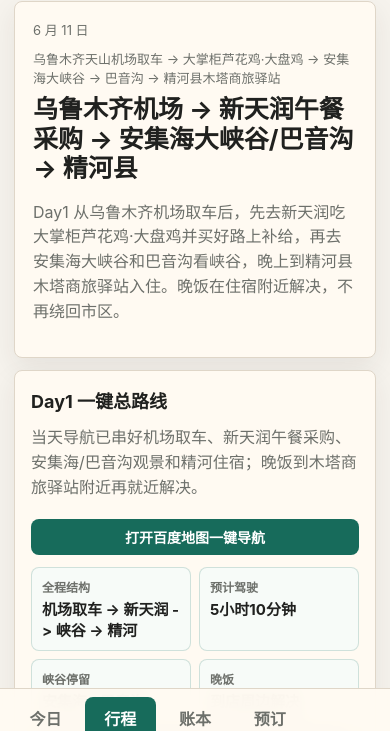
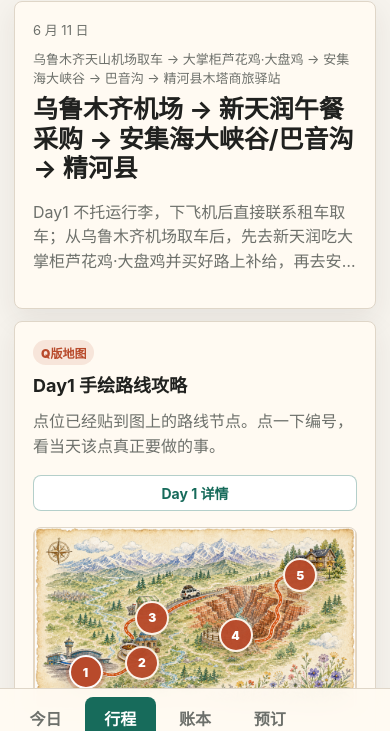
Before and after one commit to liyxianren/lvyou, a Flask app: page /day/day1 in a window 390 px wide. Shown: the part 97-828 px from the top of the page. Run offline with Flask 3, Linux system fonts and the light colour scheme; some libraries are stand-ins or nearby versions.

Commit message:
Update itinerary visual guide maps

```diff
--- a/content/day1.md
+++ b/content/day1.md
@@ -15,7 +15,7 @@ Day1 一键总路线是当天主导航，已经串好机场取车、新天润午
 
 ## 当天重点
 
-机场取车后直接去新天润，不进乌鲁木齐老城区。午餐和采购合并在一个街区处理，目标是 14:30 前离开新天润。
+不托运行李，下飞机后直接联系租车取车，不等行李转盘。机场取车后直接去新天润，不进乌鲁木齐老城区。午餐和采购合并在一个街区处理，目标是 14:30 前离开新天润。
 
 这顿可以吃正式新疆菜，但不要把它做成慢节奏城市饭局：如果上菜慢，就减少菜品或打包；如果 14:25 还没完成采购，只买水、咖啡、馕、湿巾后立刻走。
 
--- a/static/app.js
+++ b/static/app.js
@@ -145,6 +145,26 @@ function updateTimelineState() {
 
 updateTimelineState();
 window.setInterval(updateTimelineState, 30000);
+
+function activateVisualGuidePoint(root, id) {
+  root.querySelectorAll("[data-guide-point]").forEach((button) => {
+    button.setAttribute("aria-pressed", button.dataset.guidePoint === id ? "true" : "false");
+  });
+  root.querySelectorAll("[data-guide-detail]").forEach((detail) => {
+    detail.hidden = detail.dataset.guideDetail !== id;
+  });
+}
+
+document.querySelectorAll("[data-visual-guide]").forEach((root) => {
+  const buttons = [...root.querySelectorAll("[data-guide-point]")];
+  buttons.forEach((button) => {
+    button.addEventListener("click", () => {
+      activateVisualGuidePoint(root, button.dataset.guidePoint);
+    });
+  });
+  const active = buttons.find((button) => button.getAttribute("aria-pressed") === "true") || buttons[0];
+  if (active) activateVisualGuidePoint(root, active.dataset.guidePoint);
+});
 
 async function postJson(url, payload) {
   const response = await fetch(url, {
--- a/static/styles.css
+++ b/static/styles.css
@@ -97,6 +97,27 @@ body {
   line-height: 1.55;
 }
 
+.hero-panel > p,
+.route-overview-head p,
+.timeline-summary-body p,
+.trip-day-summary,
+.trip-day-next {
+  display: -webkit-box;
+  overflow: hidden;
+  -webkit-box-orient: vertical;
+}
+
+.hero-panel > p,
+.route-overview-head p {
+  -webkit-line-clamp: 3;
+}
+
+.timeline-summary-body p,
+.trip-day-summary,
+.trip-day-next {
+  -webkit-line-clamp: 2;
+}
+
 .day-meta,
 .section-head,
 .action-row {
@@ -682,6 +703,14 @@ body {
 .route-subtitle {
   margin: 0;
   font-size: 15px;
+}
+
+.route-secondary-links {
+  margin-top: -2px;
+}
+
+.route-secondary-links .map-link {
+  margin-top: 0;
 }
 
 .route-stop-list {
@@ -747,6 +776,187 @@ body {
   margin-top: 0;
 }
 
+.visual-guide {
+  display: grid;
+  gap: 16px;
+  padding: 18px;
+  width: min(1120px, calc(100vw - 28px));
+  margin-left: 50%;
+  transform: translateX(-50%);
+  overflow: hidden;
+}
+
+.visual-guide-head {
+  align-items: start;
+}
+
+.visual-guide-head p,
+.visual-guide-detail p {
+  margin: 6px 0 0;
+}
+
+.visual-guide-kicker {
+  display: inline-flex;
+  width: fit-content;
+  margin-bottom: 6px;
+  padding: 4px 8px;
+  border-radius: 999px;
+  background: rgba(184, 74, 43, 0.12);
+  color: var(--accent-2);
+  font-size: 12px;
+  font-weight: 900;
+}
+
+.visual-guide-layout {
+  display: grid;
+  grid-template-columns: 1fr;
+  gap: 12px;
+  align-items: stretch;
+}
+
+.visual-guide-map {
+  position: relative;
+  aspect-ratio: 16 / 9;
+  border: 1px solid var(--line);
+  border-radius: 8px;
+  overflow: hidden;
+  background: #ead7bd;
+  isolation: isolate;
+}
+
+.visual-guide-map img {
+  display: block;
+  width: 100%;
+  height: 100%;
+  object-fit: contain;
+}
+
+.visual-guide-point-grid {
+  position: absolute;
+  inset: 0;
+  z-index: 2;
+  pointer-events: none;
+}
+
+.visual-guide-point-card {
+  position: absolute;
+  left: var(--point-x);
+  top: var(--point-y);
+  display: grid;
+  width: 34px;
+  height: 34px;
+  min-height: 0;
+  padding: 0;
+  place-items: center;
+  border: 2px solid rgba(255, 250, 242, 0.95);
+  border-radius: 999px;
+  background: rgba(184, 74, 43, 0.96);
+  color: var(--ink);
+  box-shadow: 0 8px 18px rgba(65, 35, 18, 0.28);
+  cursor: pointer;
+  pointer-events: auto;
+  text-align: center;
+  transform: translate(-50%, -50%);
+}
+
+.visual-guide-point-card span {
+  display: inline-grid;
+  width: 100%;
+  height: 100%;
+  place-items: center;
+  border-radius: 999px;
+  background: transparent;
+  color: #fff;
+  font-size: 12px;
+  font-weight: 900;
+}
+
+.visual-guide-point-card strong {
+  position: absolute;
+  left: 40px;
+  top: -4px;
+  width: max-content;
+  max-width: 112px;
+  padding: 3px 7px;
+  border: 1px solid rgba(23, 107, 91, 0.16);
+  border-radius: 999px;
+  background: rgba(255, 250, 242, 0.92);
+  box-shadow: 0 4px 12px rgba(65, 35, 18, 0.12);
+  overflow-wrap: anywhere;
+  color: var(--ink);
+  font-size: 12px;
+  line-height: 1.15;
+  text-align: left;
+}
+
+.visual-guide-point-card small {
+  position: absolute;
+  left: 40px;
+  top: 22px;
+  width: max-content;
+  padding: 2px 6px;
+  border-radius: 999px;
+  background: rgba(255, 255, 255, 0.84);
+  color: var(--muted);
+  font-size: 11px;
+  line-height: 1.2;
+  white-space: nowrap;
+}
+
+.visual-guide-point-card[aria-pressed="true"] {
+  border-color: rgba(255, 255, 255, 0.98);
+  background: var(--accent-2);
+  color: var(--accent-2);
+  outline: 3px solid rgba(184, 74, 43, 0.22);
+}
+
+.visual-guide-point-card[aria-pressed="true"] span {
+  background: transparent;
+}
+
+.visual-guide-point-card[aria-pressed="true"] strong {
+  border-color: rgba(184, 74, 43, 0.32);
+  background: #fff4e8;
+  color: var(--accent-2);
+}
+
+.visual-guide-detail-stack {
+  min-width: 0;
+}
+
+.visual-guide-detail {
+  min-height: auto;
+  padding: 14px;
+  border: 1px solid rgba(23, 107, 91, 0.18);
+  border-radius: 8px;
+  background: #fff;
+}
+
+.visual-guide-detail[hidden] {
+  display: none;
+}
+
+.visual-guide-detail > span {
+  display: inline-flex;
+  width: fit-content;
+  margin-bottom: 10px;
+  padding: 4px 8px;
+  border-radius: 999px;
+  background: var(--soft);
+  color: var(--accent);
+  font-size: 12px;
+  font-weight: 900;
+}
+
+.visual-guide-detail h3 {
+  margin: 0;
+  font-size: 18px;
+}
+
+.visual-guide-detail .compact-list {
+  margin-top: 12px;
+}
+
 .compact-list,
 .info-block ul {
   margin: 0;
@@ -1181,7 +1391,8 @@ button.secondary {
 
 @media (max-width: 680px) {
   .plan-option-grid,
-  .plan-option-detail-grid {
+  .plan-option-detail-grid,
+  .visual-guide-layout {
     grid-template-columns: 1fr;
   }
 
@@ -1216,6 +1427,25 @@ button.secondary {
     min-height: auto;
   }
 
+  .visual-guide-head {
+    display: grid;
+    gap: 8px;
+  }
+
+  .visual-guide-head .map-link {
+    width: 100%;
+  }
+
+  .visual-guide-map,
+  .visual-guide-map img {
+    min-height: 0;
+  }
+
+  .visual-guide-point-card strong,
+  .visual-guide-point-card small {
+    display: none;
+  }
+
 }
 
 @media (max-width: 380px) {
@@ -1247,6 +1477,11 @@ button.secondary {
 
   .status-form {
     grid-template-columns: 1fr;
+  }
+
+  .visual-guide-point-card {
+    width: 30px;
+    height: 30px;
   }
 }
 
--- a/templates/day.html
+++ b/templates/day.html
@@ -13,6 +13,12 @@
   <p>{{ day.summary }}</p>
 </section>
 
+{% if day.visual_guide is defined %}
+  {% set guide = day.visual_guide %}
+  {% set guide_day = day %}
+  {% include "visual_guide.html" %}
+{% endif %}
+
 {% if day.overview_map is defined %}
 <section class="section route-overview" id="day-route-map">
   <div class="section-head route-overview-head">
@@ -24,11 +30,6 @@
     </div>
     <div class="map-link-grid">
       <a class="map-link map-link-primary" href="{{ day.overview_map.url }}" target="_blank" rel="noopener">{{ day.overview_map.action_label }}</a>
-      {% if day.overview_map.secondary_links is defined %}
-        {% for link in day.overview_map.secondary_links %}
-        <a class="map-link" href="{{ link.url }}" target="_blank" rel="noopener">{{ link.label }}</a>
-        {% endfor %}
-      {% endif %}
     </div>
   </div>
   {% if day.overview_map.route_metrics is defined %}
@@ -54,6 +55,14 @@
     </li>
     {% endfor %}
   </ol>
+  {% endif %}
+  {% if day.overview_map.secondary_links is defined %}
+  <h3 class="route-subtitle">分段导航</h3>
+  <div class="map-link-grid route-secondary-links">
+    {% for link in day.overview_map.secondary_links %}
+    <a class="map-link" href="{{ link.url }}" target="_blank" rel="noopener">{{ link.label }}</a>
+    {% endfor %}
+  </div>
   {% endif %}
   {% if day.overview_map.notes is defined %}
   <ul class="compact-list route-overview-notes">
--- /dev/null
+++ b/templates/visual_guide.html
@@ -0,0 +1,49 @@
+<section class="section visual-guide" data-visual-guide>
+  <div class="section-head visual-guide-head">
+    <div>
+      <span class="visual-guide-kicker">{{ guide.kicker }}</span>
+      <h2>{{ guide.title }}</h2>
+      <p>{{ guide.summary }}</p>
+    </div>
+    {% if guide_day is defined %}
+    <a class="map-link" href="{{ url_for('day_detail', day_id=guide_day.id) }}">Day {{ guide_day.day }} 详情</a>
+    {% endif %}
+  </div>
+  <div class="visual-guide-layout">
+    <div class="visual-guide-map" aria-label="{{ guide.title }}">
+      <img src="{{ guide.image_src }}" alt="{{ guide.image_alt }}" loading="lazy">
+      <div class="visual-guide-point-grid" aria-label="地图点位">
+      {% for point in guide.points %}
+      <button
+        class="visual-guide-point-card"
+        type="button"
+        data-guide-point="{{ point.id }}"
+        aria-pressed="{{ 'true' if loop.first else 'false' }}"
+        style="--point-x: {{ point.x }}%; --point-y: {{ point.y }}%;"
+      >
+        <span>{{ loop.index }}</span>
+        <strong>{{ point.label }}</strong>
+        <small>{{ point.time }}</small>
+      </button>
+      {% endfor %}
+      </div>
+    </div>
+    <div class="visual-guide-detail-stack">
+      {% for point in guide.points %}
+      <article class="visual-guide-detail" data-guide-detail="{{ point.id }}" {% if not loop.first %}hidden{% endif %}>
+        <span>{{ point.time }}</span>
+        <h3>{{ point.title }}</h3>
+        <p>{{ point.description }}</p>
+        <ul class="compact-list">
+          {% for item in point.details %}
+          <li>{{ item }}</li>
+          {% endfor %}
+        </ul>
+        {% if point.map_url is defined %}
+        <a class="map-link" href="{{ point.map_url }}" target="_blank" rel="noopener">{{ point.map_label }}</a>
+        {% endif %}
+      </article>
+      {% endfor %}
+    </div>
+  </div>
+</section>
```
Also changed, not shown: content/day2.md (+31 -16 lines), content/day3.md (+32 -27 lines), plans/day1.md (+2 -2 lines), plans/day2.md (+24 -18 lines), plans/day3.md (+45 -31 lines), templates/index.html (+14 -5 lines), data/trip.json, static/day1-q-route-map.png (added), static/day1-route-map-clean.png (added).
